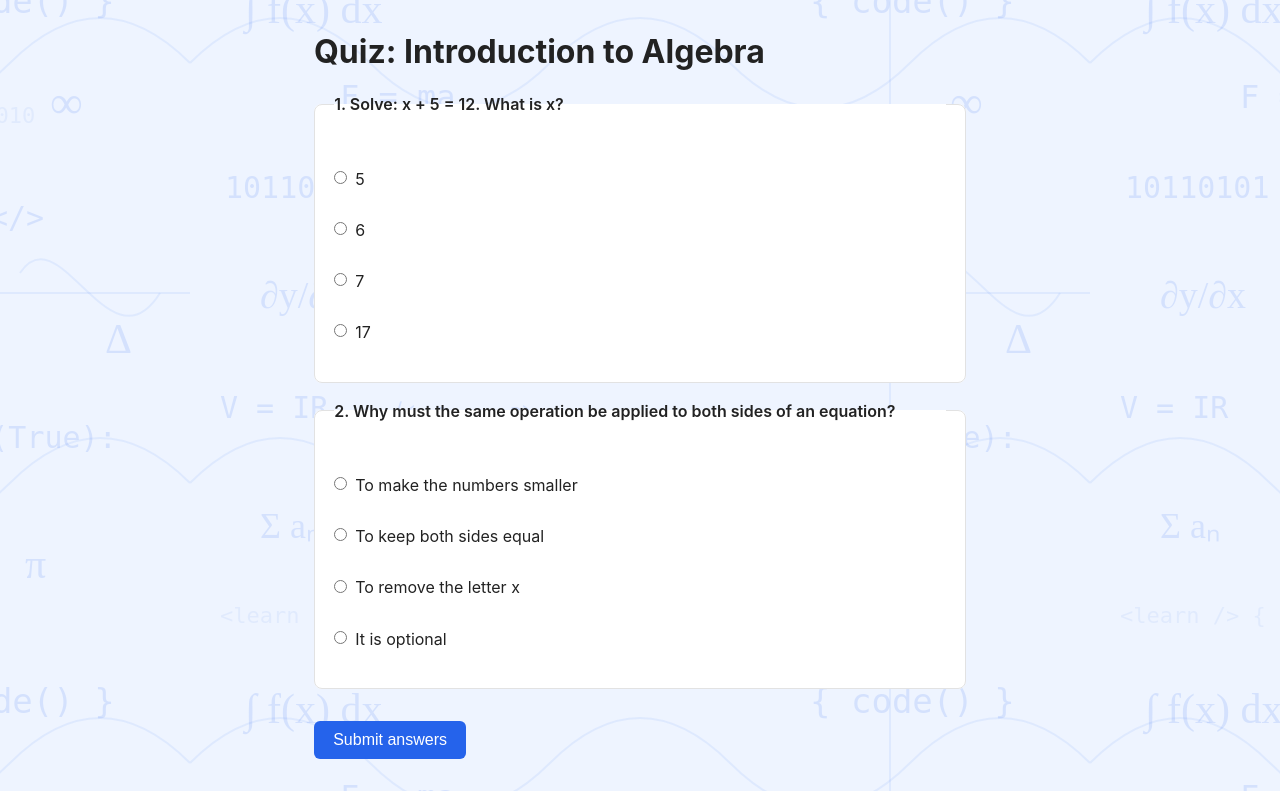
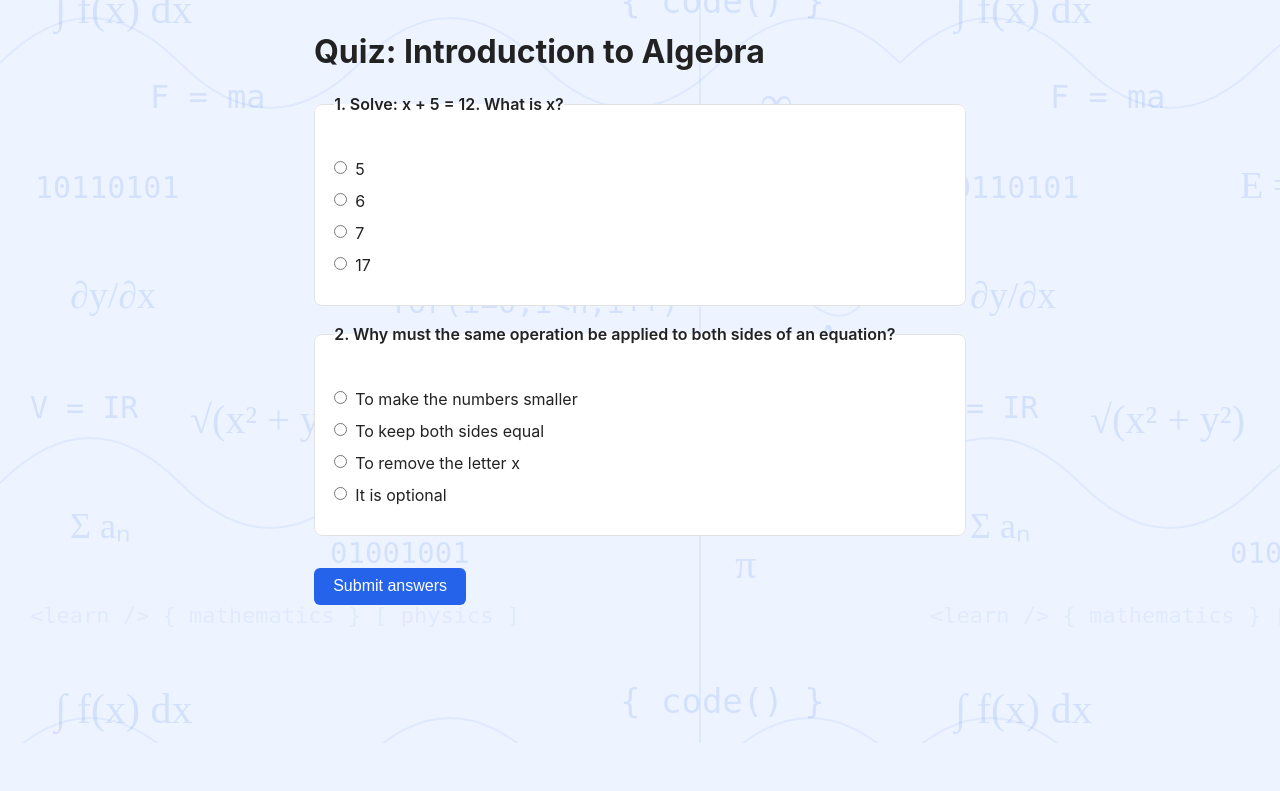
Before and after one commit to sriprasadjoshi2005/Learning-Hub, a Flask app: page /quiz/maths/1 in a window 1280 px wide. Shown: the part 57-848 px from the top of the page. After the commit the page ends 800 px from the top, so only its background shows below. Run offline with Flask 3, Linux system fonts and the light colour scheme; the visitor is signed in with stand-in values (Sample User, id 1).

Commit message:
new update of alignment

```diff
--- a/static/style.css
+++ b/static/style.css
@@ -119,56 +119,51 @@ fieldset {
   background: #fff;
   border: 1px solid #e2e2e2;
   border-radius: 8px;
-
-  /* Equal internal spacing */
   padding: 1.2rem;
-
   margin: 0 0 1rem 0;
 
   width: 100%;
   max-width: 100%;
-
   overflow: hidden;
 }
 
 fieldset legend {
-  /* Remove browser's default extra spacing */
+  display: block;
+
   padding: 0;
   margin: 0 0 0.8rem 0;
 
-  width: 100%;
+  width: auto;
   max-width: 100%;
+
+  font-weight: 600;
+  line-height: 1.5;
 
   white-space: normal;
   overflow-wrap: break-word;
   word-break: normal;
-
-  line-height: 1.5;
-  font-weight: 600;
 }
 .option {
   display: flex;
   align-items: flex-start;
 
-  /* Keep radio and text together */
-  gap: 0.5rem;
-
   width: 100%;
   max-width: 100%;
 
-  /* Important: no horizontal padding */
   margin: 0.6rem 0;
-  padding: 0.6rem 0;
+  padding: 0;
+
+  gap: 0.5rem;
 
   line-height: 1.4;
 
   overflow-wrap: break-word;
+  word-break: normal;
+  white-space: normal;
 }
 
 .option input {
   flex: 0 0 auto;
-
-  /* Align radio with the option text */
   margin: 0.2rem 0 0 0;
 }
 
```
